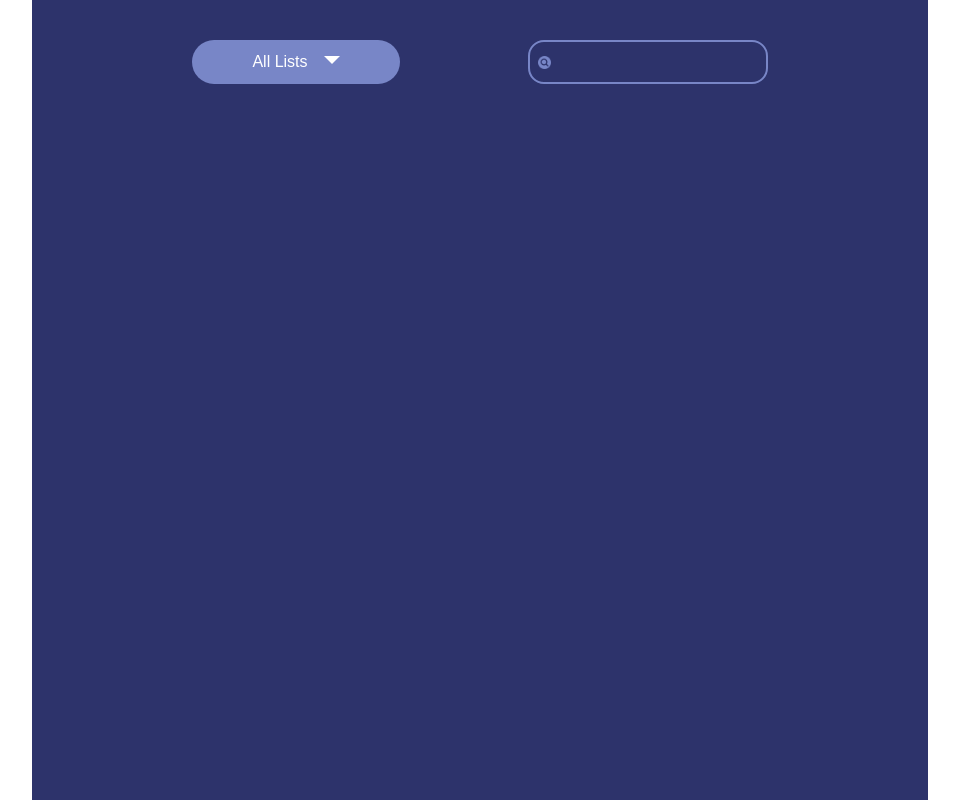
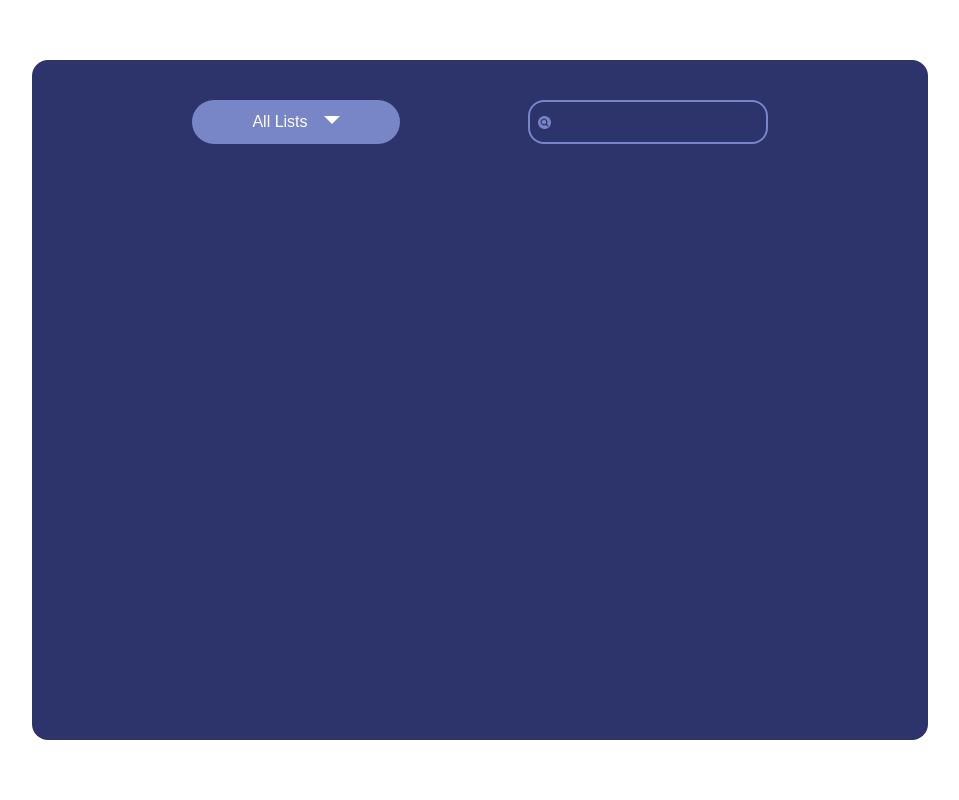
Before and after one commit to Emmm-07/ToDo-App_MERN, a Next.js app in the folder frontend/: page / in a window 1280 px wide. Shown: the whole page, without its empty margins (160-1119 px from the left). Built offline with nearby package versions, Linux system fonts and the light colour scheme.

Commit message:
refactor: edited file structure

```diff
--- a/frontend/app/page.tsx
+++ b/frontend/app/page.tsx
@@ -1,19 +1,9 @@
 import Image from "next/image";
-import Filter from "@/components/Filter";
-import Searchbar from "@/components/Searchbar";
-
+import Main from "@/components/Main";
 export default function Home() {
   return (
-    <div className="items-center justify-items-center text-white">
-         <div className="w-[70%] h-screen bg-primary flex flex-col py-10 px-40">
-            <div className="flex flex-row justify-between">
-                <Filter/>
-                <Searchbar/>
-            </div>
-            <div>
-
-            </div>
-        </div>
+    <div className="items-center justify-items-center text-white w-full h-screen content-center">
+        <Main/>
     </div>
   );
 }
--- /dev/null
+++ b/frontend/components/Main.tsx
@@ -0,0 +1,16 @@
+import Filter from "./common/Filter";
+import Searchbar from "./common/Searchbar";
+const Main = () => {
+    return (
+         <div className="w-[70%] h-[85%] bg-primary flex flex-col py-10 px-40 rounded-2xl">
+            <div className="flex flex-row justify-between">
+                <Filter/>
+                <Searchbar/>
+            </div>
+            <div>
+            </div>
+        </div>
+    );
+}
+
+export default Main;
--- a/frontend/components/Filter.tsx
+++ b/frontend/components/common/Filter.tsx
@@ -1,4 +1,3 @@
-
 const Filter = () => {
     return (
         <div className="flex flex-row w-52 h-11 bg-secondary rounded-full items-center justify-center space-x-4">
@@ -6,7 +5,6 @@ const Filter = () => {
             <div className="w-4 h-5 ">
                 <img src="images/dropdown.png" alt="" />
             </div>
-
         </div>
     );
 }
--- a/frontend/components/Searchbar.tsx
+++ b/frontend/components/common/Searchbar.tsx
@@ -4,7 +4,7 @@ const Searchbar = () => {
             <div className="">
                 <img src="images/searchIcon.png" alt="" width={40} height={40}/>
             </div>
-            <div className="    w-full ">
+            <div className="w-full ">
                 <input type="text" />
             </div>
         </div>
```
